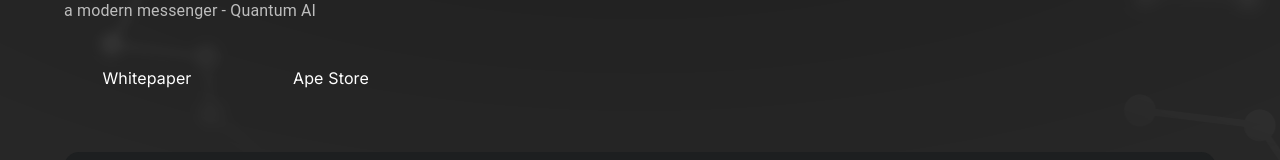
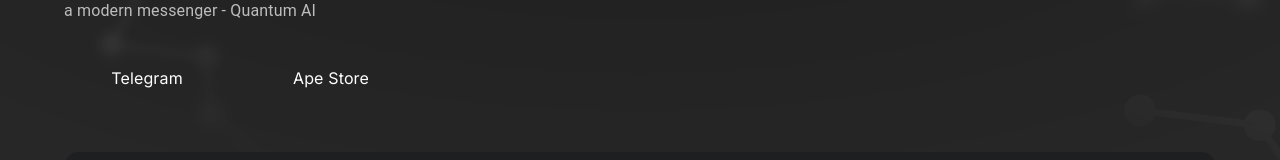
Before and after one commit to SaninERC20/QuantumAI, a Next.js app: page / in a window 1280 px wide. Shown: the part 318-478 px from the top of the page. Built offline with nearby package versions, Linux system fonts and the light colour scheme.

Commit message:
Update hero.js

```diff
--- a/components/homePage/hero/hero.js
+++ b/components/homePage/hero/hero.js
@@ -39,10 +39,10 @@ function Hero() {
 						<div className={styles.oneButton}>
 							<Button
 								className={styles.leftBtn}
-								href="https://google.com"
+								href="#"
 								target="_blank"
 							>
-								<Typography>Whitepaper</Typography>
+								<Typography>Telegram</Typography>
 							</Button>
 						</div>
 						<div className={styles.oneButton}>
```
